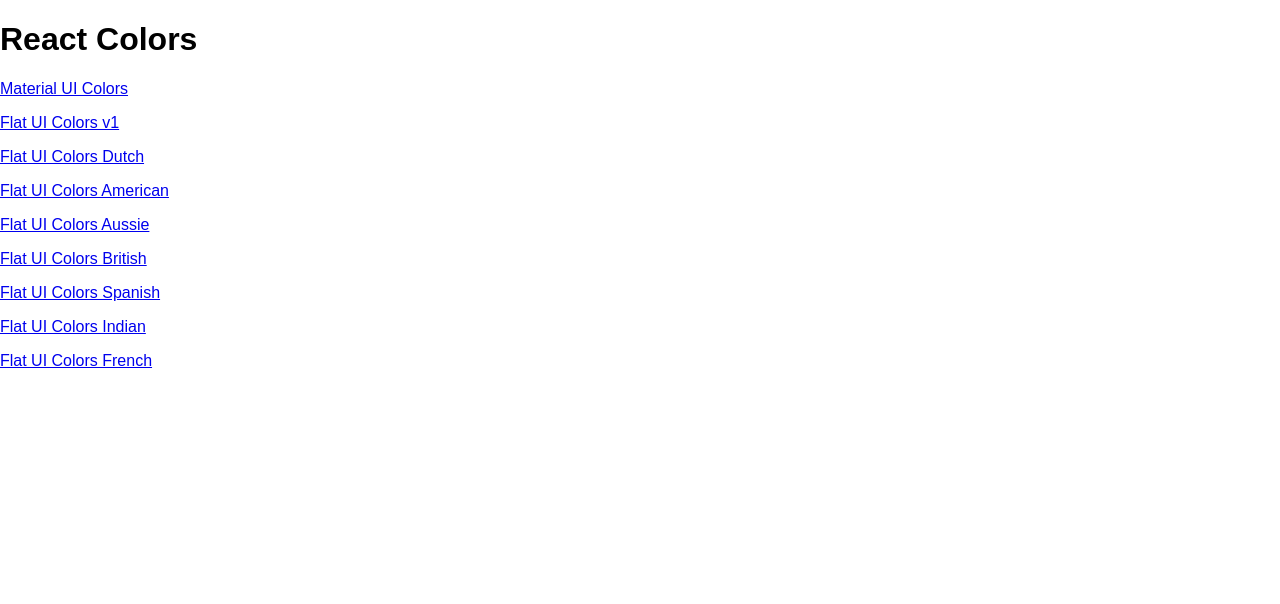
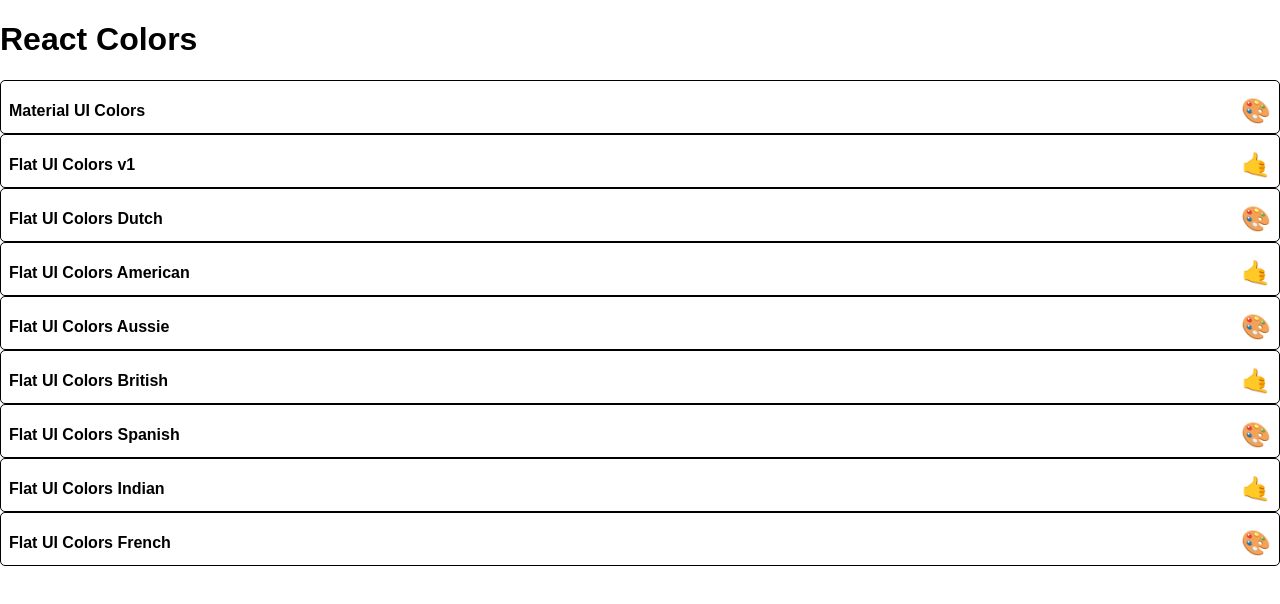
Before and after one commit to SantosBright/React-colors-app, a React (Create React App) app: page / in a window 1280 px wide. Shown: the top 604 px of the page. Built offline with nearby package versions, Linux system fonts and the light colour scheme.

Commit message:
start styling mini palette

```diff
--- /dev/null
+++ b/src/MiniPalette.js
@@ -0,0 +1,49 @@
+import React from 'react';
+import { withStyles } from '@material-ui/styles';
+
+
+const styles = {
+    root: {
+        backgroundColor: 'white',
+        borderRadius: '5px',
+        padding: '0.5rem',
+        position: 'relative',
+        overflow: 'hidden',
+        border: '1px solid black',
+        '&:hover': {
+            cursor: 'pointer'
+        }
+    },
+    colors: {
+        backgroundColor: 'grey'
+    },
+    title: {
+        display: 'flex',
+        justifyContent: 'space-between',
+        alignItems: 'center',
+        margin: '0',
+        color: 'black',
+        paddingTop: '0.5rem',
+        fontSize: '1rem',
+        position: 'relative'
+    },
+    emoji: {
+        marginLeft: '0.5rem',
+        fontSize: '1.5rem'
+    }
+}
+
+
+function MiniPalette(props) {
+    const { classes, paletteName, emoji } = props;
+    return (
+        <div className={classes.root}>
+            <div className={classes.colors} />
+            <h5 className={classes.title}>
+                {paletteName} <span className={classes.emoji}>{emoji}</span>
+            </h5>
+        </div>
+    );
+}
+
+export default withStyles(styles)(MiniPalette);
--- a/src/PaletteList.js
+++ b/src/PaletteList.js
@@ -1,5 +1,6 @@
 import React, { Component } from 'react';
 import { Link } from 'react-router-dom';
+import MinPalette from './MiniPalette';
 
 class PaletteList extends Component {
     render() {
@@ -8,9 +9,7 @@
             <div>
                 <h1>React Colors</h1>
                 {palettes.map(palette => (
-                    <p>
-                        <Link to={`/palette/${palette.id}`}>{palette.paletteName} </Link>
-                    </p>
+                    <MinPalette {...palette} />
                 ))}
             </div>
         )
--- a/src/seedColors.js
+++ b/src/seedColors.js
@@ -55,7 +55,7 @@
   {
     paletteName: "Flat UI Colors Dutch",
     id: "flat-ui-colors-dutch",
-    emoji: "🇳🇱",
+    emoji: "🎨",
     colors: [
       { name: "Sunflower", color: "#FFC312" },
       { name: "Energos", color: "#C4E538" },
@@ -82,7 +82,7 @@
   {
     paletteName: "Flat UI Colors American",
     id: "flat-ui-colors-american",
-    emoji: "🇺🇸",
+    emoji: "🤙",
     colors: [
       { name: "LightGreenishBlue", color: "#55efc4" },
       { name: "FadedPoster", color: "#81ecec" },
@@ -109,7 +109,7 @@
   {
     paletteName: "Flat UI Colors Aussie",
     id: "flat-ui-colors-aussie",
-    emoji: "🇦🇺",
+    emoji: "🎨",
     colors: [
       { name: "Beekeeper", color: "#f6e58d" },
       { name: "SpicedNectarine", color: "#ffbe76" },
@@ -136,7 +136,7 @@
   {
     paletteName: "Flat UI Colors British",
     id: "flat-ui-colors-british",
-    emoji: "🇬🇧",
+    emoji: "🤙",
     colors: [
       { name: "ProtossPylon", color: "#00a8ff" },
       { name: "Periwinkle", color: "#9c88ff" },
@@ -163,7 +163,7 @@
   {
     paletteName: "Flat UI Colors Spanish",
     id: "flat-ui-colors-spanish",
-    emoji: "🇪🇸",
+    emoji: "🎨",
     colors: [
       { name: "JacksonsPurple", color: "#40407a" },
       { name: "C64Purple", color: "#706fd3" },
@@ -190,7 +190,7 @@
   {
     paletteName: "Flat UI Colors Indian",
     id: "flat-ui-colors-indian",
-    emoji: "🇮🇳",
+    emoji: "🤙",
     colors: [
       { name: "OrchidOrange", color: "#FEA47F" },
       { name: "SpiroDiscoBall", color: "#25CCF7" },
@@ -217,7 +217,7 @@
   {
     paletteName: "Flat UI Colors French",
     id: "flat-ui-colors-french",
-    emoji: "🇫🇷",
+    emoji: "🎨",
     colors: [
       { name: "FlatFlesh", color: "#fad390" },
       { name: "MelonMelody", color: "#f8c291" },
```
Also changed, not shown: package.json (+1 -6 lines).
